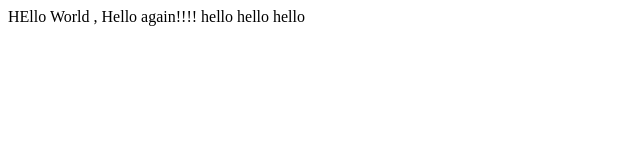
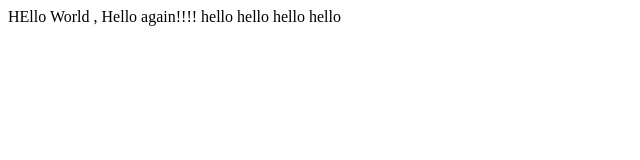
Before and after one commit to abounasir/index, a plain HTML site: page hello.html/hello.html in a window 1280 px wide. Shown: the full height of the page, 0-640 px from the left. Drawn offline with Linux system fonts and the light colour scheme.

Commit message:
Update hello.html

```diff
--- a/hello.html/hello.html
+++ b/hello.html/hello.html
@@ -5,6 +5,6 @@ Web Page
 </title>
 </head>
 <body>
-<p>HEllo World , Hello again!!!! hello hello hello</p>
+<p>HEllo World , Hello again!!!! hello hello hello hello</p>
 </body>
 </html>
```
